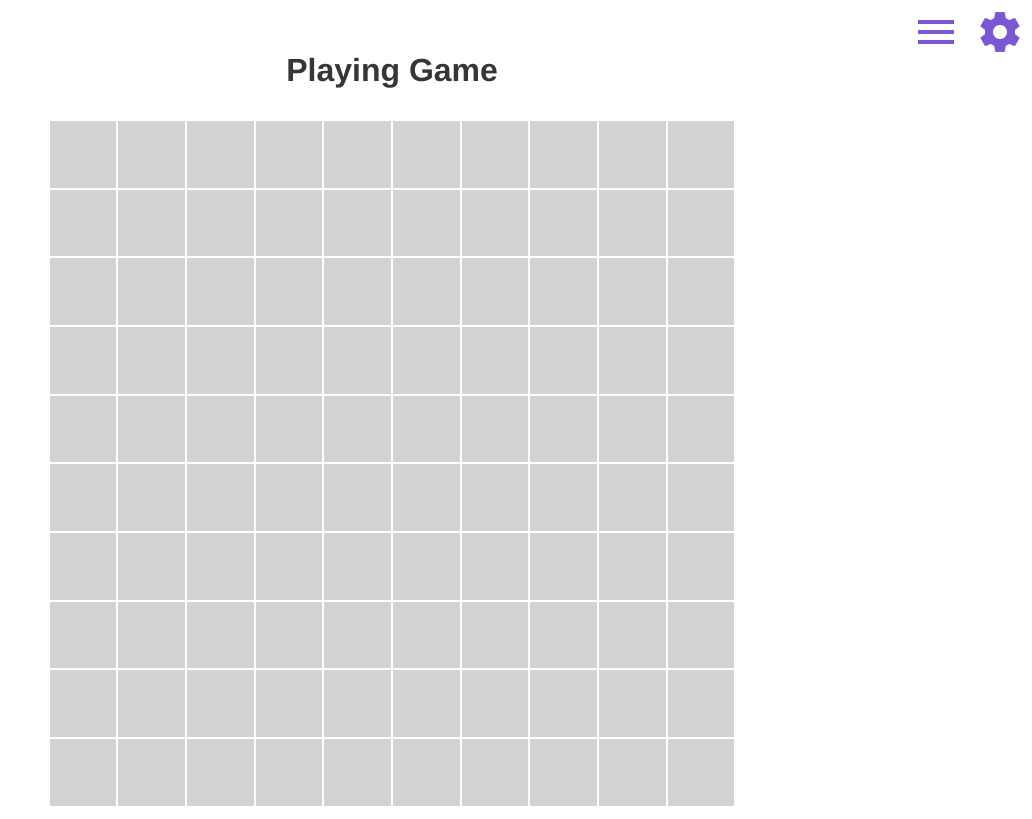
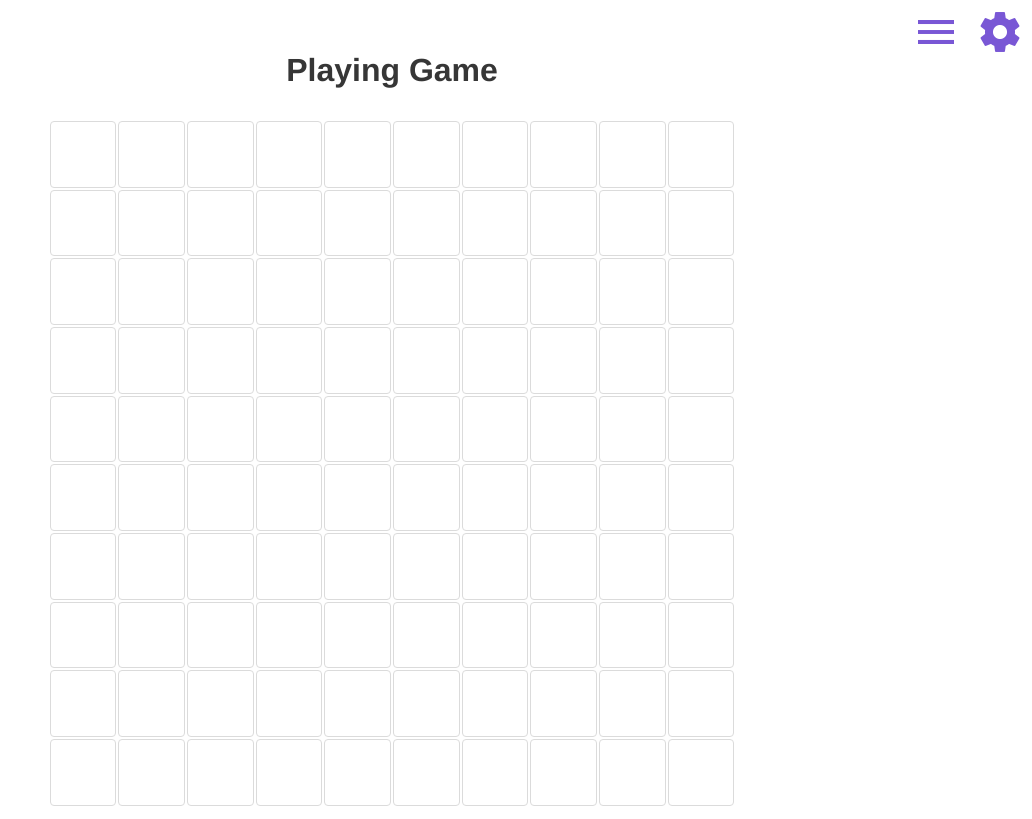
Before and after one commit to lundregan/electron-game, a Vue app: page /#/game in a window 1280 px wide. Shown: the whole page, without its empty margins (248-1280 px from the left). Built offline with nearby package versions, Linux system fonts and the light colour scheme; what vue-clipboard2 would draw is missing.

Commit message:
icon position, smaller text for editor

```diff
--- a/src/components/TileGrid.vue
+++ b/src/components/TileGrid.vue
@@ -2,7 +2,7 @@
 <div class="tile-grid">
     <div class="gtiles" style='display: flex; flex-direction: column;'>
         <div class="rows" v-for='x in currentTileBoard.size' :key='x.id' style='display: flex;'>
-            <div class='game-tile'
+            <b-button class='game-tile'
                 v-for='y in currentTileBoard.size'
                 :key='y.id'
                 :class='{
@@ -12,12 +12,11 @@
                 }'
                 @click='tileClicked(x-1, y-1)'
             >
-                <!-- <b-icon icon=''></b-icon> -->
                 <span v-if='currentTileBoard.board[x-1][y-1]'>
                     <b-icon :icon='typeIcons[currentTileBoard.board[x-1][y-1].type]'></b-icon>
                 </span>
-                <span v-if='!playingGame'>{{currentTileBoard.board[x-1][y-1].type}}</span>
-            </div>
+                <p class='tile-type-text' v-if='!playingGame'>{{currentTileBoard.board[x-1][y-1].type}}</p>
+            </b-button>
         </div>
     </div>
 </div>
@@ -69,19 +68,23 @@ data () {
 </script>
 
 <style>
+.tile-type-text {
+  font-size: small;
+}
+
 .game-tile {
-  width: calc(100vh / 12);
-  height: calc(100vh / 12);
+  width: calc(100vh / 12) !important;
+  height: calc(100vh / 12) !important;
 
   margin: 1px;
 }
 
 .tile-active {
-  background: cyan;
+  background: cyan !important;
 }
 
 .tile-inactive {
-  background: lightgrey;
+  /* background: lightgrey !important; */
 }
 
 .tile-disabled {
```
